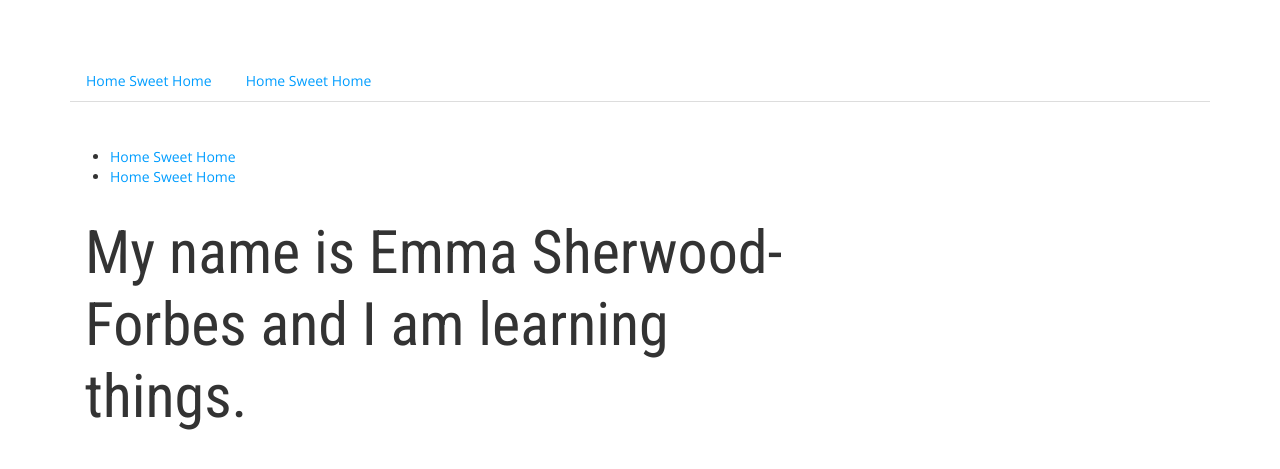
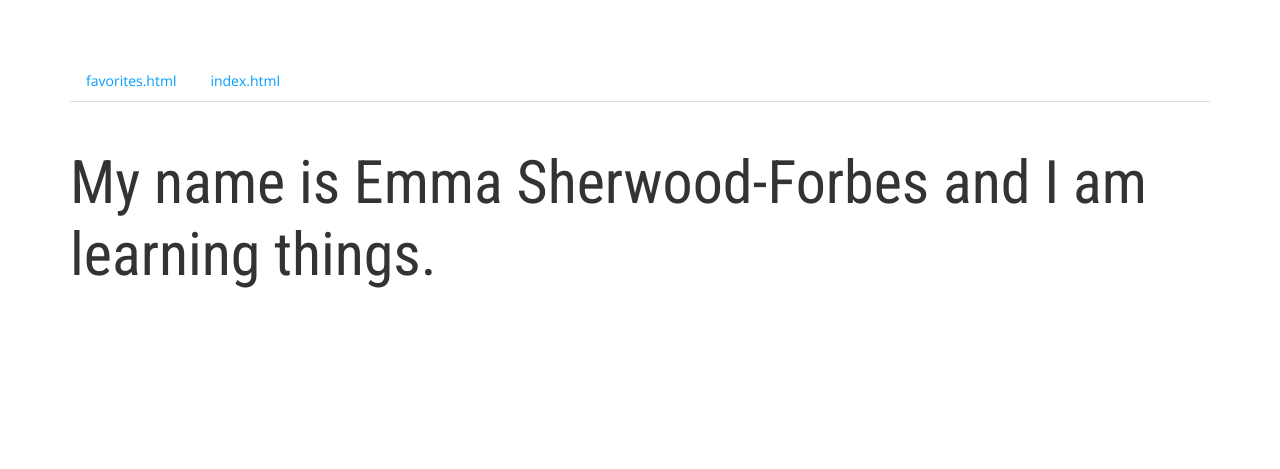
Before and after one commit to emmasf/jekyllparty, a Jekyll site: the page built from index.html, in a window 1280 px wide. Shown: the top 469 px of the page. Built offline with Jekyll 4.4.1, drawn with Linux system fonts in a browser that asks for light colours.

Commit message:
closer……

```diff
--- a/_layouts/default.html
+++ b/_layouts/default.html
@@ -28,14 +28,8 @@
 -->
 
     <ul class="nav nav-tabs">
-      {% for post in site.pages %}
-      <li><a href="{{ site.baseurl }}{{ post.url }}" title="{{ post.title }}">{{ post.title }}</a></li>
-      {% endfor %}
-    </ul>
-
-    <ul>
       {% for page in site.pages %}
-      <li><a href="{{ site.baseurl }}{{ page.url }}" title="{{ page.title }}">{{ page.title }}</a></li>
+      <li><a href="{{ site.baseurl }}{{ page.url }}" title="{{ page.title }}">{{ page.name }}</a></li>
       {% endfor %}
     </ul>
 
--- a/index.html
+++ b/index.html
@@ -22,6 +23,6 @@ title: Home Sweet Home
 -->
 
 
-<section class="list postlist col-sm-8 blog-main">
+<section class="list postlist">
   <h1>My name is Emma Sherwood-Forbes and I am learning things.</h1>
 </section>
```
Also changed, not shown: other parts of index.html (+1 -0 lines).
